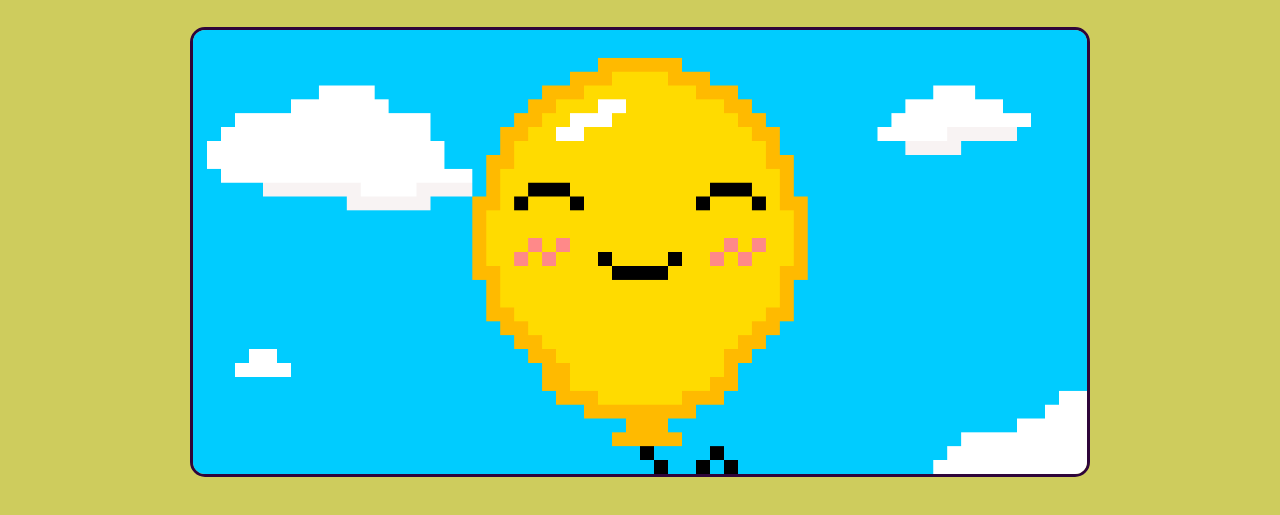
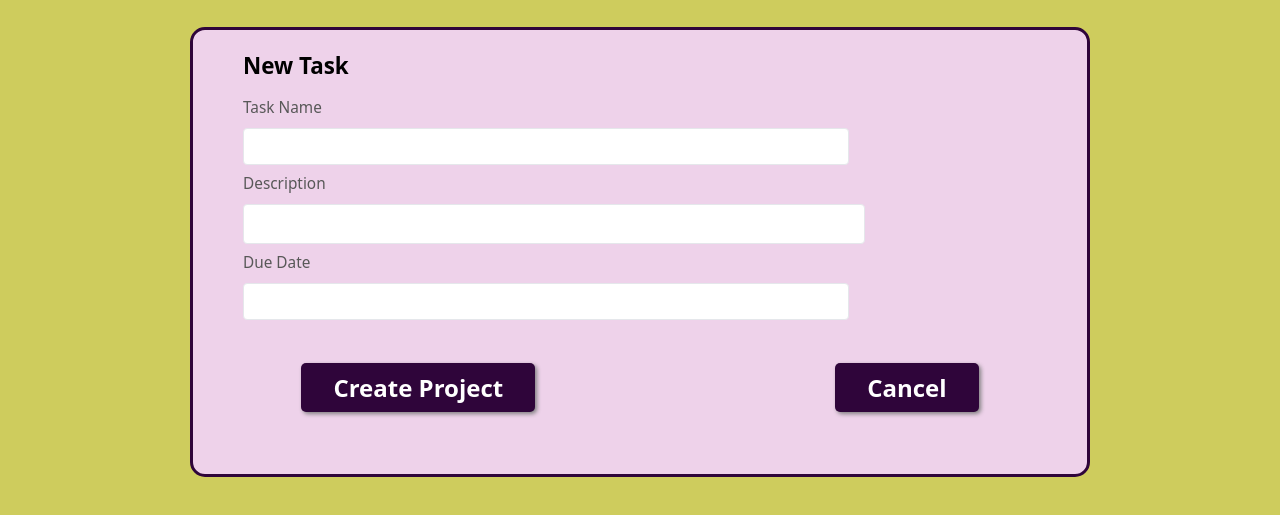
Before and after one commit to GGB-29/js-todo-list, a website built with webpack: page src/home.html in a window 1280 px wide. Shown: the part 89-604 px from the top of the page. Built offline with nearby package versions, Linux system fonts and the light colour scheme.

Commit message:
feat: Update factory for tasks - remove property.

```diff
--- a/src/factories.js
+++ b/src/factories.js
@@ -1,10 +1,7 @@
-function createTask (title, description, dueDate, priority, notes, checklist) {
+function createTask (title, description, dueDate) {
     const taskTitle = title;
     const taskDescription = description;
     const taskDueDate = dueDate;
-    const taskPriority = priority;
-    const taskNotes = notes;
-    const taskChecklist = checklist;
 
     const getTitle = () => taskTitle;
     const setTitle = (newTitle) => this.taskTitle = newTitle;
@@ -15,21 +12,9 @@ function createTask (title, description, dueDate, priority, notes, checklist) {
     const getDueDate = () => taskDueDate;
     const setDueDate = (newDueDate) => this.taskDueDate = newDueDate;
 
-    const getPriority= () => taskPriority;
-    const setPriority = (newPriority) => this.taskPriority = newPriority;
-
-    const getNotes = () => taskNotes;
-    const setNotes = (newNotes) => this.taskNotes = newNotes;
-
-    const getChecklist = () => taskChecklist;
-    const setChecklist = (newChecklist) => this.taskChecklist = newChecklist;
-
     return {getTitle, setTitle,
             getDescription, setDescription,
-            getDueDate, setDueDate,
-            getPriority, setPriority,
-            getNotes, setNotes,
-            getChecklist, setChecklist
+            getDueDate, setDueDate
         };
 }
 
--- a/src/home.html
+++ b/src/home.html
@@ -14,7 +14,7 @@
     </header>
     <div class="content">
         <div class="balloon-container">
-            <img class="happy balloon" src="assets/happy-balloon.gif">
+            <img class="happy balloon hidden" src="assets/happy-balloon.gif">
             <img class="stressed balloon hidden" src="assets/stressed-balloon.gif">
             <img class="angry balloon hidden" src="assets/angry-balloon.gif">
             <div class="project-form-container hidden">
@@ -36,6 +36,29 @@
                     </div>
                 </div>
             </div>
+            <div class="task-form-container">
+                <div class="task-form">
+                    <div class="text-inputs-container">
+                        <div class="form-title">New Task</div>
+                        <div class="input-container">
+                            <label for="task-name">Task Name</label>
+                            <input required type="text" id="task-name" name="task-name">
+                        </div>
+                        <div class="input-container">
+                            <label for="task-description">Description</label>
+                            <textarea id="task-description" name="task-description"></textarea>
+                        </div>
+                        <div class="input-container">
+                            <label for="due-date">Due Date</label>
+                            <input required type="text" id="due date" name="due-date">
+                        </div>
+                    </div>
+                    <div id="footer">
+                        <button class="create-project-button" type="button">Create Project</button>
+                        <button class="cancel-button" type="button">Cancel</button>
+                    </div>
+                </div>
+            </div>
         </div>
         <div class="tasks-container"></div>
     </div>
--- a/src/styles.css
+++ b/src/styles.css
@@ -62,7 +62,8 @@ nav {
 }
 
 .balloon,
-.project-form-container {
+.project-form-container,
+.task-form-container {
     box-sizing: border-box;
     width: 900px;
     height: 450px;
@@ -111,7 +112,8 @@ nav {
     color: var(--dark-purple);
 }
 
-.project-form-container {
+.project-form-container,
+.task-form-container {
     display: flex;
     flex-direction: column;
     justify-content: flex-start;
@@ -121,7 +123,8 @@ nav {
     background-color: rgb(238, 210, 234);
 }
 
-.project-form {
+.project-form,
+.task-form {
     display: flex;
     flex-direction: column;
     justify-content: flex-start;
@@ -146,7 +149,7 @@ nav {
 }
 
 .text-inputs-container input,
- textarea#project-description {
+ textarea {
 	margin: 10px 0 0;
 	width: 600px;
     font-size: 1.2rem;
@@ -155,14 +158,20 @@ nav {
 	border-radius: 0.5vh;
 }
 
-textarea#project-description {
+textarea {
     padding: 10px;
     resize: none;
     height: 120px;
+    font-size: 1rem;
+    width: 600px;
+}
+
+textarea#task-description {
+    height: 1lh;
 }
 
 .text-inputs-container input:focus,
-textarea#project-description:focus {
+textarea:focus {
 	appearance: none;
 	border: 1px solid rgb(71, 71, 212);
 	outline: 1px solid rgb(18, 136, 190);
@@ -196,7 +205,8 @@ label {
     gap: 300px;
 }
 
-div.project-form button {
+div.project-form button,
+div.task-form button {
 	all:unset;
 	cursor: pointer;
 
@@ -210,6 +220,7 @@ div.project-form button {
 	font-weight: bold;
 }
 
-div.project-form button:hover {
+div.project-form button:hover,
+div.task-form button:hover {
 	background-color: var(--light-purple);
 }
```
